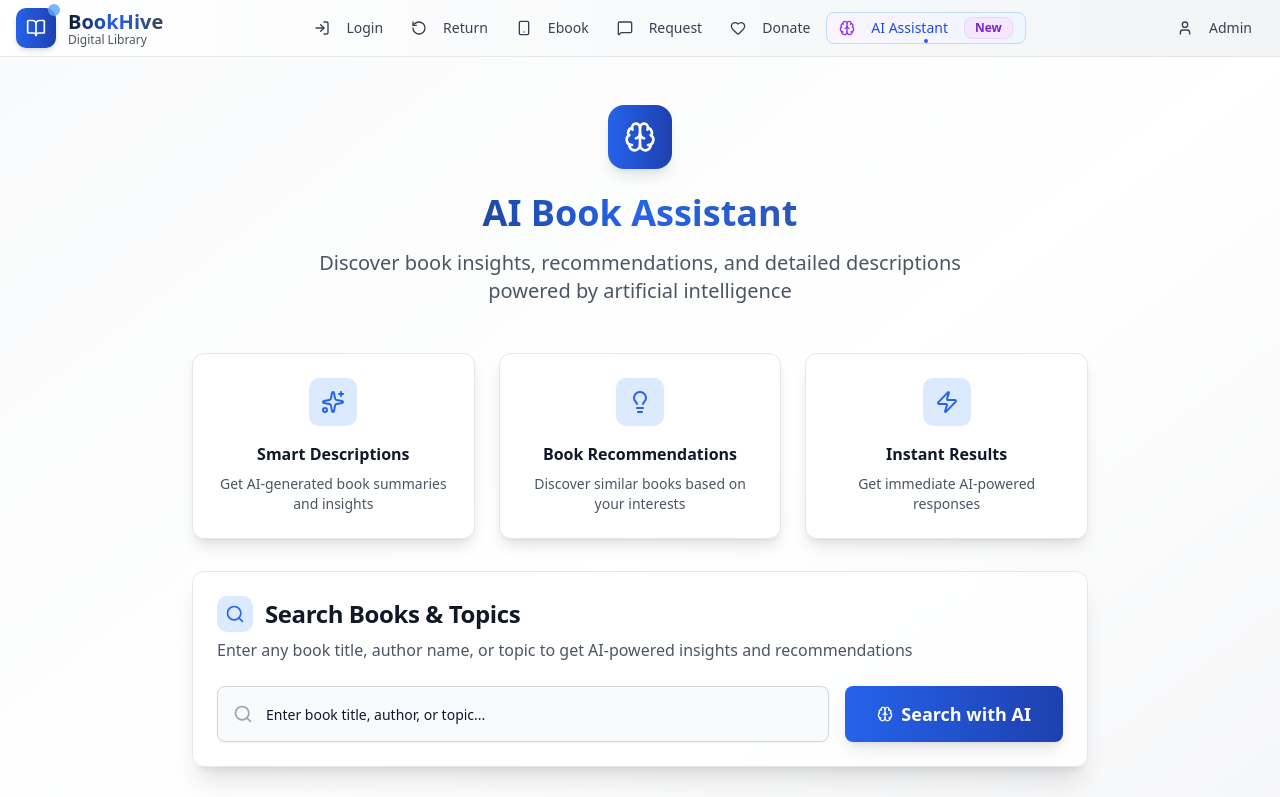
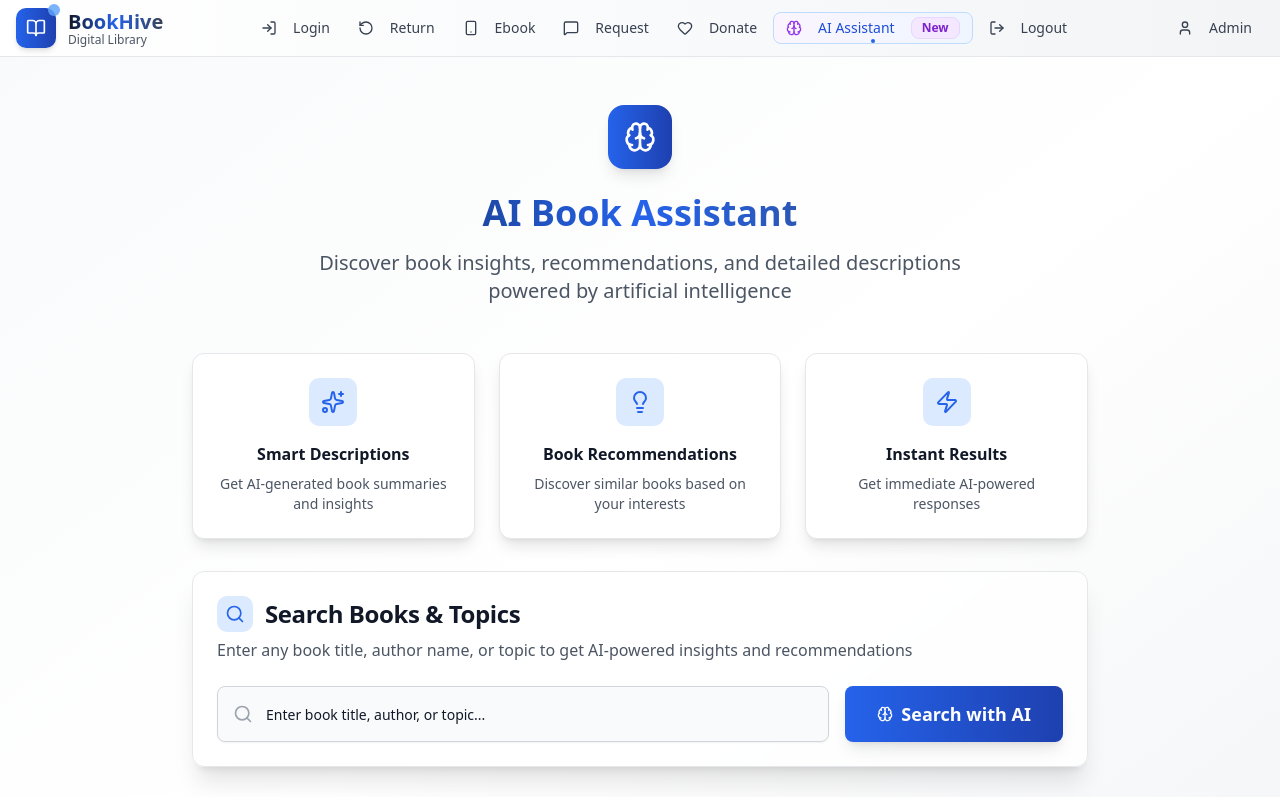
Before and after one commit to kjkrishnakj/libathon, a Next.js app: page /ai in a window 1280 px wide. Shown: the top 797 px of the page. Built offline with nearby package versions, Linux system fonts and the light colour scheme.

Commit message:
Update Navbar.js logout added

```diff
--- a/components/Navbar.js
+++ b/components/Navbar.js
@@ -1,76 +1,3 @@
-// import Link from "next/link"
-// import { useRouter } from "next/router";
-// import { useState } from "react";
-// // import "icofont/css/icofont.css";
-// import Image, { img } from 'next/image';
-
-// const Navbar = () => {
-//   const router = useRouter();
-
-
-//   return (
-//     <header className="text-white body-font bg-cyan-500">
-//       <div className="container mx-auto flex flex-wrap p-1 flex-col md:flex-row items-center py-2" style={{textAlign:"center", height:"2.5cm"}}>
-//         <Link href="/" className="flex title-font font-medium items-center text-white mb-4 md:mb-0">
-//           <svg xmlns="http://www.w3.org/2000/svg" fill="none" stroke="currentColor" stroke-linecap="round" stroke-linejoin="round" stroke-width="2" className="w-10 h-10 text-white p-2 rounded-full" viewBox="0 0 24 24" style={{background:"#37AFE1"}}>
-//             <path d="M12 2L2 7l10 5 10-5-10-5zM2 17l10 5 10-5M2 12l10 5 10-5"></path>
-//           </svg>
-//           <span className="ml-3 text-xl">BookHive</span>
-//         </Link>
-//         <nav className="md:ml-auto md:mr-auto flex flex-wrap items-center text-base justify-center">
-//           <Link href="/login" className="hover:text-gray-900 mx-3 lg:text-xl">
-//             <i className="icofont-home" style={{ marginRight: '5px' }}></i>Login
-//           </Link>
-//           <Link href="/return" className="hover:text-gray-900 mx-3 lg:text-xl">
-//             <i className="icofont-home" style={{ marginRight: '5px' }}></i>Return
-//           </Link>
-//           {/* <Link href="/ai" className="hover:text-gray-900 mx-3 lg:text-xl">
-//             <i className="icofont-home" style={{ marginRight: '5px' }}></i>Lib-AI
-//           </Link> */}
-//           <Link href="/ebooks" className="hover:text-gray-900 mx-3 lg:text-xl">
-//             <i className="icofont-home" style={{ marginRight: '5px' }}></i>Ebook
-//           </Link>
-//           <Link href="/requestbook" className="hover:text-gray-900 mx-3 lg:text-xl">
-//             <i className="icofont-home" style={{ marginRight: '5px' }}></i>Request
-//           </Link>
-//           <Link href="/donate" className="hover:text-gray-900 mx-3 lg:text-xl">
-//             <i className="icofont-home" style={{ marginRight: '5px' }}></i>Donate
-//           </Link>
-//           {/* <Link href ="/login"className="mr-5 hover:text-gray-900">Second</Link>
-//         <Link className="mr-5 hover:text-gray-900">Third</Link>
-//         <Link className="mr-5 hover:text-gray-900">Fourth</Link> */}
-//         </nav>
-//         {/* <button className="inline-flex items-center bg-gray-100 border-0 py-1 px-3 focus:outline-none hover:bg-gray-200 rounded text-base mt-4 md:mt-0">Button
-//         <svg fill="none" stroke="currentColor" stroke-linecap="round" stroke-linejoin="round" stroke-width="2" className="w-4 h-4 ml-1" viewBox="0 0 24 24">
-//           <path d="M5 12h14M12 5l7 7-7 7"></path>
-//         </svg>
-//       </button> */}
-//         <button  onClick={() => router.push(`${process.env.NEXT_PUBLIC_HOST}/admin`)}  className="cursor-pointer inline-flex items-center mr-3 bg-gray-100 border-0 py-3 px-3 focus:outline-none hover:bg-gray-200 rounded-full text-base my-2 md:mt-0">
-
-//          <Image src="/about.png" alt="icon" width={24} height={24} />
-//         {/* <svg
-//     xmlns="http://www.w3.org/2000/svg"
-//     fill="none"
-//     stroke="currentColor"
-//     strokeLinecap="round"
-//     strokeLinejoin="round"
-//     strokeWidth="2"
-//     className="w-9 h-10 text-gray-700 p-2 bg-gray-300 rounded-full"
-//     viewBox="0 0 24 24"
-//   >
-//     <circle cx="12" cy="8" r="4" />
-//     <path d="M2 22a10 10 0 0 1 20 0H2z" />
-//   </svg> */}
-
-
-//         </button>
-//       </div>
-//     </header>)
-// };
-
-// export default Navbar;
-
-
 "use client"
 
 import Link from "next/link"
@@ -79,7 +6,7 @@ import { useState } from "react"
 import { Card } from "@/components/ui/card"
 import { Button } from "@/components/ui/button"
 import { Badge } from "@/components/ui/badge"
-import { BookOpen, LogIn, RotateCcw, Smartphone, MessageSquare, Heart, User, Menu, X, Brain } from "lucide-react"
+import { BookOpen, LogIn, RotateCcw, Smartphone, MessageSquare, Heart, User, Menu, X, Brain, LogOut } from "lucide-react"
 
 const Navbar = () => {
   const router = useRouter()
@@ -87,6 +14,11 @@ const Navbar = () => {
 
   const toggleMobileMenu = () => {
     setIsMobileMenuOpen(!isMobileMenuOpen)
+  }
+
+  const handleLogout = () => {
+    localStorage.clear()
+    router.push("/")
   }
 
   const navItems = [
@@ -123,20 +55,16 @@ const Navbar = () => {
             {navItems.map((item) => {
               const IconComponent = item.icon
               const isActive = router.pathname === item.href
-
               return (
                 <Link key={item.href} href={item.href}>
                   <Button
                     variant="ghost"
-                    className={`
-                      relative px-3 py-1.5 text-sm font-medium transition-all duration-200 rounded-md h-8
-                      ${
-                        isActive
-                          ? "bg-blue-100 text-blue-700 border border-blue-200"
-                          : "text-gray-700 hover:text-gray-900 hover:bg-gray-100"
+                    className={`relative px-3 py-1.5 text-sm font-medium transition-all duration-200 rounded-md h-8
+                      ${isActive
+                        ? "bg-blue-100 text-blue-700 border border-blue-200"
+                        : "text-gray-700 hover:text-gray-900 hover:bg-gray-100"
                       }
-                      ${item.href === "/ai" ? "bg-gradient-to-r from-purple-50 to-blue-50 hover:from-purple-100 hover:to-blue-100" : ""}
-                    `}
+                      ${item.href === "/ai" ? "bg-gradient-to-r from-purple-50 to-blue-50 hover:from-purple-100 hover:to-blue-100" : ""}`}
                   >
                     <IconComponent className={`w-4 h-4 mr-2 ${item.href === "/ai" ? "text-purple-600" : ""}`} />
                     {item.label}
@@ -155,6 +83,16 @@ const Navbar = () => {
                 </Link>
               )
             })}
+
+            {/* Logout Button */}
+            <Button
+              onClick={handleLogout}
+              variant="ghost"
+              className="flex items-center space-x-2 text-gray-700 hover:text-gray-900 hover:bg-gray-100 rounded-md px-3 py-1.5 transition-all duration-200 h-8"
+            >
+              <LogOut className="w-4 h-4" />
+              <span className="text-sm font-medium">Logout</span>
+            </Button>
           </nav>
 
           {/* Right Side Actions */}
@@ -189,20 +127,16 @@ const Navbar = () => {
                 {navItems.map((item) => {
                   const IconComponent = item.icon
                   const isActive = router.pathname === item.href
-
                   return (
                     <Link key={item.href} href={item.href}>
                       <Button
                         variant="ghost"
-                        className={`
-                          w-full justify-start px-3 py-2 text-left transition-all duration-200 rounded-md h-8
-                          ${
-                            isActive
-                              ? "bg-blue-100 text-blue-700 border border-blue-200"
-                              : "text-gray-700 hover:text-gray-900 hover:bg-gray-100"
+                        className={`w-full justify-start px-3 py-2 text-left transition-all duration-200 rounded-md h-8
+                          ${isActive
+                            ? "bg-blue-100 text-blue-700 border border-blue-200"
+                            : "text-gray-700 hover:text-gray-900 hover:bg-gray-100"
                           }
-                          ${item.href === "/ai" ? "bg-gradient-to-r from-purple-50 to-blue-50" : ""}
-                        `}
+                          ${item.href === "/ai" ? "bg-gradient-to-r from-purple-50 to-blue-50" : ""}`}
                         onClick={() => setIsMobileMenuOpen(false)}
                       >
                         <IconComponent className={`w-4 h-4 mr-3 ${item.href === "/ai" ? "text-purple-600" : ""}`} />
@@ -228,18 +162,18 @@ const Navbar = () => {
                   )
                 })}
 
-                {/* Mobile Admin Button */}
+                {/* Mobile Logout Button */}
                 <div className="pt-3 border-t border-gray-200 mt-3">
                   <Button
                     onClick={() => {
-                      router.push(`${process.env.NEXT_PUBLIC_HOST}/admin`)
+                      handleLogout()
                       setIsMobileMenuOpen(false)
                     }}
                     variant="ghost"
                     className="w-full justify-start text-gray-700 hover:text-gray-900 hover:bg-gray-100 rounded-md px-3 py-2 transition-all duration-200 h-8"
                   >
-                    <User className="w-4 h-4 mr-3" />
-                    <span className="font-medium text-sm">Admin Panel</span>
+                    <LogOut className="w-4 h-4 mr-3" />
+                    <span className="font-medium text-sm">Logout</span>
                   </Button>
                 </div>
               </div>
```
